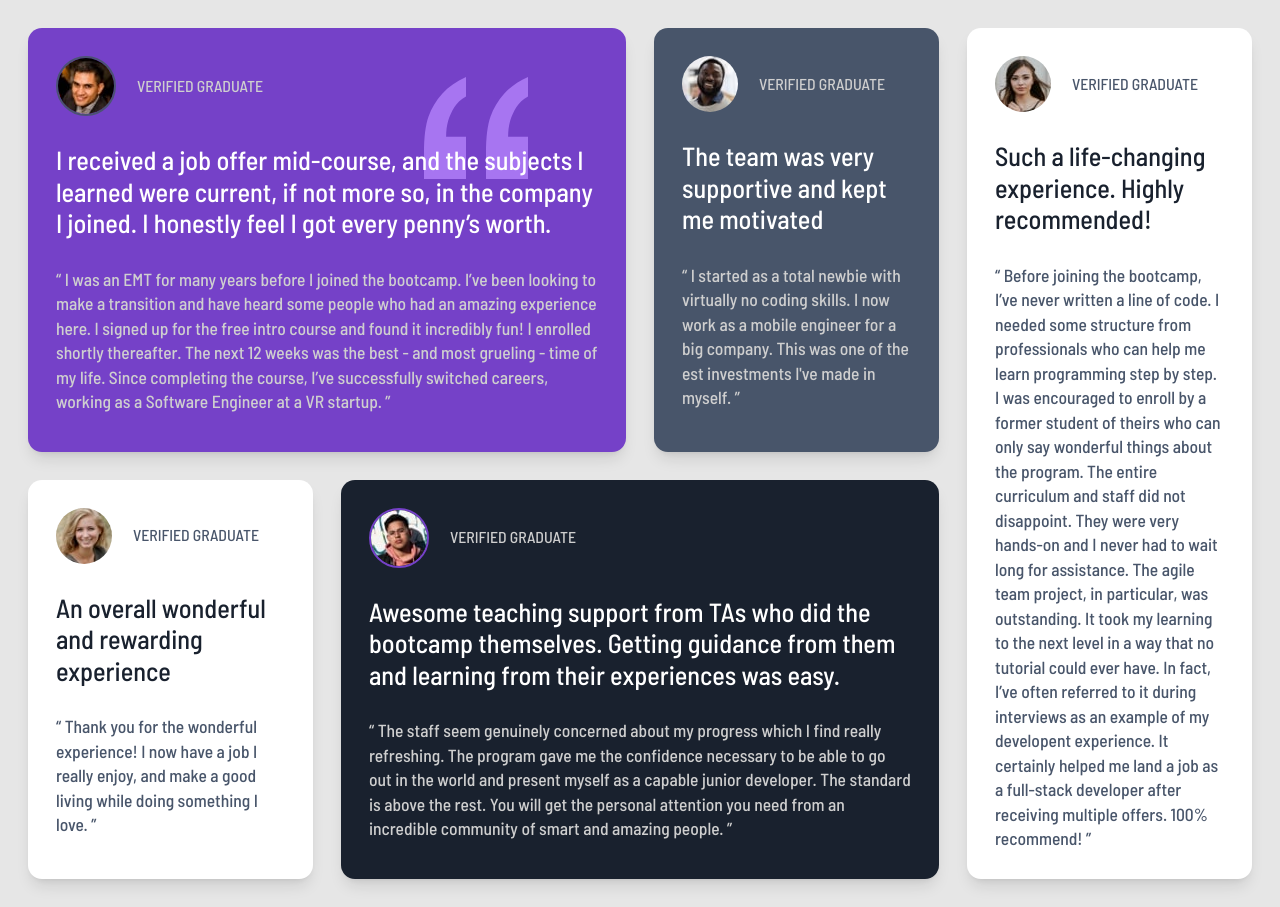
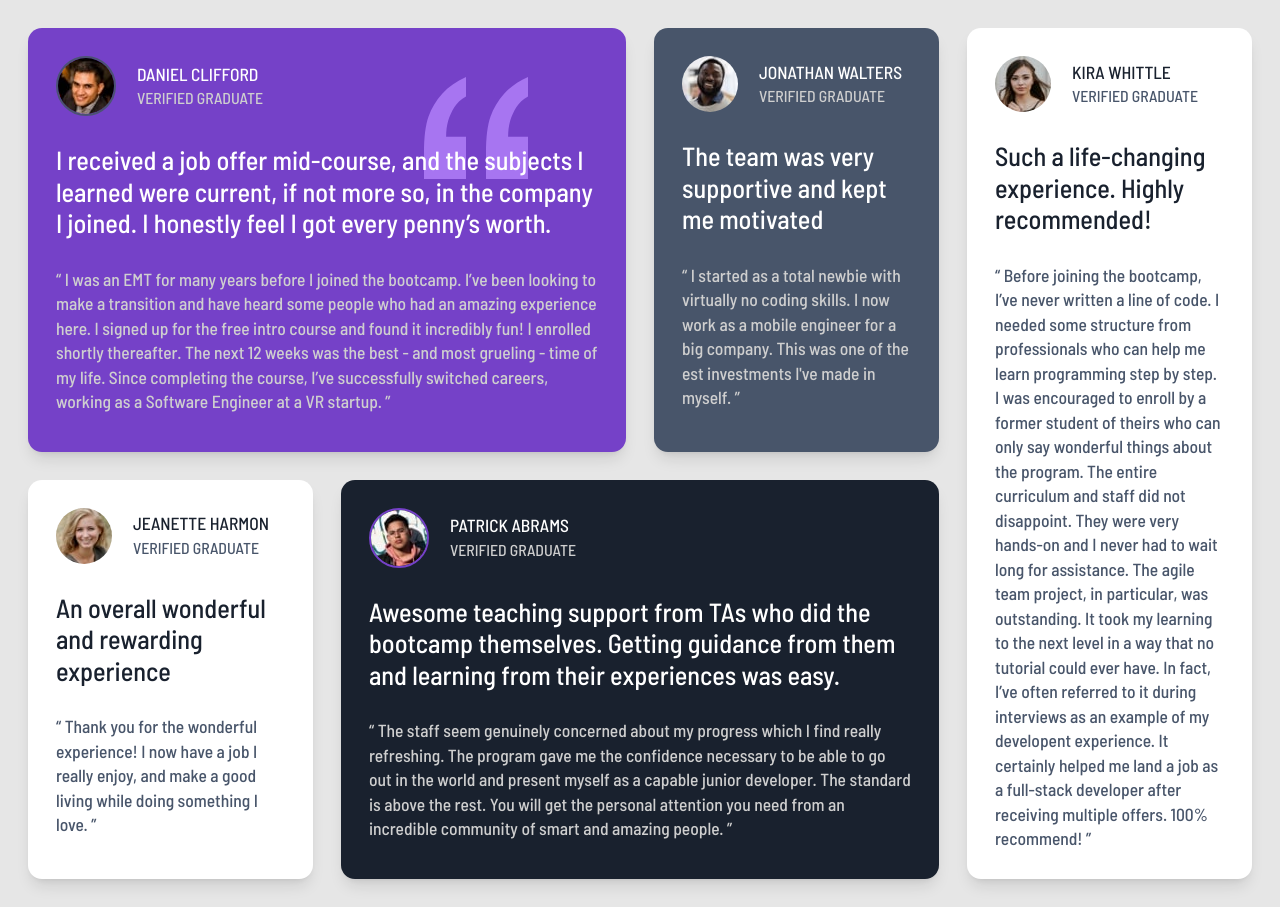
Before and after one commit to ahmedSabbahMohamed/testimonials-grid-section-main, a website: page index.html in a window 1280 px wide. Drawn offline with Linux system fonts and the light colour scheme; a web font is replaced by a local one.

Commit message:
showing h1

```diff
--- a/index.html
+++ b/index.html
@@ -18,7 +18,7 @@
       <div class="flex gap-6 items-center">
         <img class="border-2 border-dgrayblue border-opacity-90 rounded-full" src="./images/image-daniel.jpg" alt="Daniel">
         <div>
-          <h1 class="sr-only uppercase text-white text-xl">Daniel Clifford</h1>
+          <h1 class="uppercase text-white text-xl">Daniel Clifford</h1>
           <h2 class="uppercase text-lgray text-lg">Verified Graduate</h2>
         </div>
       </div>
@@ -32,7 +32,7 @@
       <div class="flex gap-6 items-center">
         <img class="rounded-full" src="./images/image-jonathan.jpg" alt="Jonathan">
         <div>
-          <h1 class="sr-only uppercase text-white text-xl">Jonathan Walters</h1>
+          <h1 class="uppercase text-white text-xl">Jonathan Walters</h1>
           <h2 class="uppercase text-lgray text-lg">Verified Graduate</h2>
         </div>
       </div>
@@ -46,7 +46,7 @@
       <div class="flex gap-6 items-center">
         <img class="rounded-full" src="./images/image-jeanette.jpg" alt="Jeanette">
         <div>
-          <h1 class="sr-only uppercase text-dblackblue text-xl">Jeanette Harmon</h1>
+          <h1 class="uppercase text-dblackblue text-xl">Jeanette Harmon</h1>
           <h2 class="uppercase text-dgrayblue text-lg">Verified Graduate</h2>
         </div>
       </div>
@@ -60,7 +60,7 @@
       <div class="flex gap-6 items-center">
         <img class="border-2 border-violet rounded-full" src="./images/image-patrick.jpg" alt="particular">
         <div>
-          <h1 class="sr-only uppercase text-white text-xl">Patrick Abrams</h1>
+          <h1 class="uppercase text-white text-xl">Patrick Abrams</h1>
           <h2 class="uppercase text-lgray text-lg">Verified Graduate</h2>
         </div>
       </div>
@@ -75,7 +75,7 @@
     <div class="flex gap-6 items-center">
       <img class="rounded-full" src="./images/image-kira.jpg" alt="Kira">
       <div>
-        <h1 class="sr-only uppercase text-dblackblue text-xl">Kira Whittle</h1>
+        <h1 class="uppercase text-dblackblue text-xl">Kira Whittle</h1>
         <h2 class="uppercase text-dgrayblue text-lg">Verified Graduate</h2>
       </div>
     </div>
```
